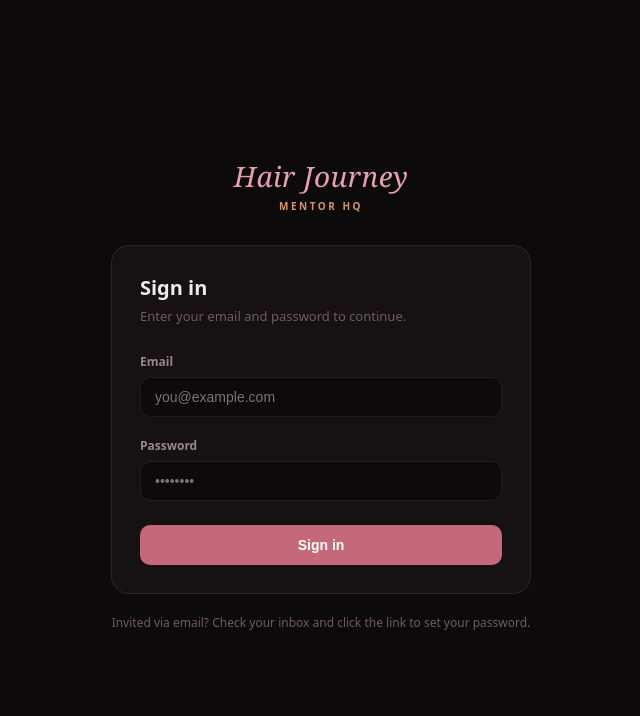
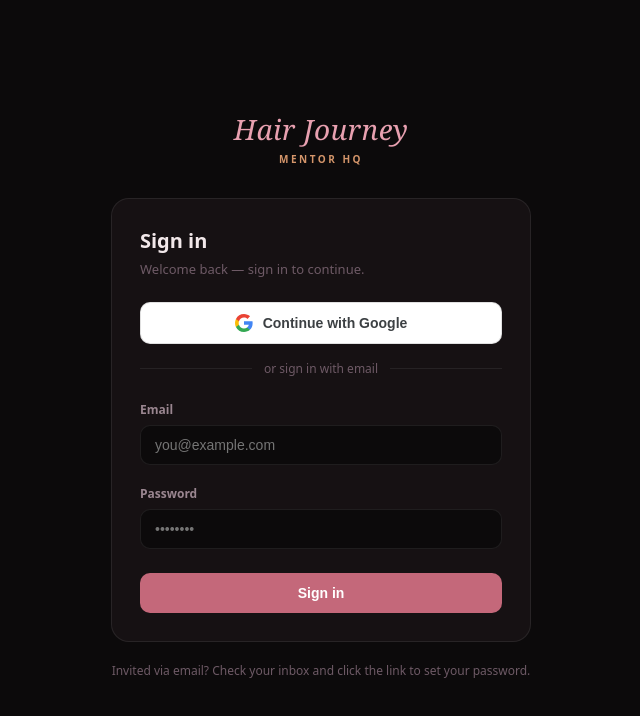
Before and after one commit to dnrhymer4/Client_Hair_Journey, a Next.js app: page /login in a window 1280 px wide. Shown: the top 716 px of the page, without its empty margins (319-959 px from the left). Built offline with nearby package versions, Linux system fonts and the light colour scheme; no server answers.

Commit message:
Update page.tsx
add google login

```diff
--- a/app/login/page.tsx
+++ b/app/login/page.tsx
@@ -4,6 +4,18 @@ import { useRouter } from "next/navigation";
 import { supabase } from "@/lib/supabaseClient";
 
 const C = { bg:"#0c0a0b", card:"#161113", border:"rgba(255,255,255,.08)", accent:"#c4687a", gold:"#d4956a", text:"#f2e8ea", muted:"#9a8690", dim:"#6e5a66" };
+const inp: CSSProperties = { width:"100%", background:"#0c0a0b", border:`1px solid rgba(255,255,255,.08)`, borderRadius:10, padding:"11px 14px", fontSize:14, color:"#f2e8ea", outline:"none", marginTop:6 };
+
+function GoogleIcon() {
+  return (
+    <svg width="18" height="18" viewBox="0 0 18 18" fill="none" xmlns="http://www.w3.org/2000/svg">
+      <path d="M17.64 9.2c0-.637-.057-1.251-.164-1.84H9v3.481h4.844a4.14 4.14 0 01-1.796 2.716v2.259h2.908c1.702-1.567 2.684-3.875 2.684-6.615z" fill="#4285F4"/>
+      <path d="M9 18c2.43 0 4.467-.806 5.956-2.184l-2.908-2.259c-.806.54-1.837.86-3.048.86-2.344 0-4.328-1.584-5.036-3.711H.957v2.332A8.997 8.997 0 009 18z" fill="#34A853"/>
+      <path d="M3.964 10.706A5.41 5.41 0 013.682 9c0-.593.102-1.17.282-1.706V4.962H.957A8.996 8.996 0 000 9c0 1.452.348 2.827.957 4.038l3.007-2.332z" fill="#FBBC05"/>
+      <path d="M9 3.58c1.321 0 2.508.454 3.44 1.345l2.582-2.58C13.463.891 11.426 0 9 0A8.997 8.997 0 00.957 4.962L3.964 7.294C4.672 5.163 6.656 3.58 9 3.58z" fill="#EA4335"/>
+    </svg>
+  );
+}
 
 export default function LoginPage() {
   const router = useRouter();
@@ -11,64 +23,81 @@ export default function LoginPage() {
   const [password, setPassword] = useState("");
   const [error, setError]       = useState("");
   const [loading, setLoading]   = useState(false);
-
-  const inp: CSSProperties = {
-    width: "100%", background: "#0c0a0b", border: `1px solid ${C.border}`,
-    borderRadius: 10, padding: "11px 14px", fontSize: 14, color: C.text,
-    outline: "none", marginTop: 6,
-  };
+  const [googleLoading, setGoogleLoading] = useState(false);
 
   async function handleSignIn(e: React.FormEvent) {
     e.preventDefault();
-    setError("");
-    setLoading(true);
+    setError(""); setLoading(true);
     const { error } = await supabase.auth.signInWithPassword({ email, password });
-    if (error) {
-      setError(error.message);
-      setLoading(false);
-    } else {
-      router.push("/");
-    }
+    if (error) { setError(error.message); setLoading(false); }
+    else { router.push("/"); }
+  }
+
+  async function handleGoogleSignIn() {
+    setError(""); setGoogleLoading(true);
+    const { error } = await supabase.auth.signInWithOAuth({
+      provider: "google",
+      options: {
+        redirectTo: `${window.location.origin}/auth/callback`,
+        queryParams: { access_type: "offline", prompt: "consent" },
+      },
+    });
+    if (error) { setError(error.message); setGoogleLoading(false); }
+    // On success the browser navigates away — no need to do anything
   }
 
   return (
-    <div style={{ minHeight: "100vh", background: C.bg, display: "flex", alignItems: "center", justifyContent: "center", padding: 20, fontFamily: "system-ui,-apple-system,sans-serif" }}>
-      <div style={{ width: "100%", maxWidth: 420 }}>
+    <div style={{ minHeight:"100vh", background:C.bg, display:"flex", alignItems:"center", justifyContent:"center", padding:20, fontFamily:"system-ui,-apple-system,sans-serif" }}>
+      <div style={{ width:"100%", maxWidth:420 }}>
         {/* Logo */}
-        <div style={{ textAlign: "center", marginBottom: 32 }}>
-          <div style={{ fontFamily: "Georgia,serif", fontStyle: "italic", fontSize: 28, color: "#e8a0b0", letterSpacing: 0.5 }}>Hair Journey</div>
-          <div style={{ fontSize: 10, fontWeight: 800, letterSpacing: ".25em", color: C.gold, marginTop: 4, textTransform: "uppercase" }}>Mentor HQ</div>
+        <div style={{ textAlign:"center", marginBottom:32 }}>
+          <div style={{ fontFamily:"Georgia,serif", fontStyle:"italic", fontSize:28, color:"#e8a0b0", letterSpacing:.5 }}>Hair Journey</div>
+          <div style={{ fontSize:10, fontWeight:800, letterSpacing:".25em", color:C.gold, marginTop:4, textTransform:"uppercase" as const }}>Mentor HQ</div>
         </div>
 
-        {/* Card */}
-        <div style={{ background: C.card, border: `1px solid ${C.border}`, borderRadius: 18, padding: 28 }}>
-          <h1 style={{ fontSize: 20, fontWeight: 800, color: C.text, margin: "0 0 6px" }}>Sign in</h1>
-          <p style={{ fontSize: 13, color: C.dim, margin: "0 0 24px" }}>Enter your email and password to continue.</p>
+        <div style={{ background:C.card, border:`1px solid ${C.border}`, borderRadius:18, padding:28 }}>
+          <h1 style={{ fontSize:20, fontWeight:800, margin:"0 0 6px" }}>Sign in</h1>
+          <p style={{ fontSize:13, color:C.dim, margin:"0 0 24px" }}>Welcome back — sign in to continue.</p>
 
+          {/* Google button */}
+          <button
+            onClick={handleGoogleSignIn}
+            disabled={googleLoading || loading}
+            style={{ width:"100%", display:"flex", alignItems:"center", justifyContent:"center", gap:10, background:"#fff", border:"1px solid rgba(0,0,0,.12)", borderRadius:10, padding:"11px 0", fontSize:14, fontWeight:600, color:"#3c4043", cursor:googleLoading?"not-allowed":"pointer", marginBottom:16, opacity:googleLoading?0.7:1, transition:"opacity .15s" }}
+          >
+            <GoogleIcon/>
+            {googleLoading ? "Redirecting…" : "Continue with Google"}
+          </button>
+
+          {/* Divider */}
+          <div style={{ display:"flex", alignItems:"center", gap:12, marginBottom:20 }}>
+            <div style={{ flex:1, height:1, background:"rgba(255,255,255,.07)" }}/>
+            <span style={{ fontSize:12, color:C.dim }}>or sign in with email</span>
+            <div style={{ flex:1, height:1, background:"rgba(255,255,255,.07)" }}/>
+          </div>
+
+          {/* Email / password form */}
           <form onSubmit={handleSignIn}>
-            <div style={{ marginBottom: 16 }}>
-              <label style={{ fontSize: 12, fontWeight: 600, color: C.muted }}>Email</label>
-              <input type="email" value={email} onChange={e => setEmail(e.target.value)} required placeholder="you@example.com" style={inp} />
+            <div style={{ marginBottom:16 }}>
+              <label style={{ fontSize:12, fontWeight:600, color:C.muted }}>Email</label>
+              <input type="email" value={email} onChange={e=>setEmail(e.target.value)} required placeholder="you@example.com" style={inp}/>
             </div>
-
-            <div style={{ marginBottom: 24 }}>
-              <label style={{ fontSize: 12, fontWeight: 600, color: C.muted }}>Password</label>
-              <input type="password" value={password} onChange={e => setPassword(e.target.value)} required placeholder="••••••••" style={inp} />
+            <div style={{ marginBottom:24 }}>
+              <label style={{ fontSize:12, fontWeight:600, color:C.muted }}>Password</label>
+              <input type="password" value={password} onChange={e=>setPassword(e.target.value)} required placeholder="••••••••" style={inp}/>
             </div>
-
             {error && (
-              <div style={{ background: "rgba(248,113,113,.1)", border: "1px solid rgba(248,113,113,.25)", borderRadius: 9, padding: "10px 14px", fontSize: 13, color: "#f87171", marginBottom: 18 }}>
+              <div style={{ background:"rgba(248,113,113,.1)", border:"1px solid rgba(248,113,113,.25)", borderRadius:9, padding:"10px 14px", fontSize:13, color:"#f87171", marginBottom:18 }}>
                 {error}
               </div>
             )}
-
-            <button type="submit" disabled={loading} style={{ width: "100%", background: loading ? "rgba(196,104,122,.5)" : C.accent, border: "none", borderRadius: 10, padding: "12px 0", fontSize: 14, fontWeight: 700, color: "#fff", cursor: loading ? "not-allowed" : "pointer" }}>
+            <button type="submit" disabled={loading || googleLoading} style={{ width:"100%", background:loading?"rgba(196,104,122,.5)":C.accent, border:"none", borderRadius:10, padding:"12px 0", fontSize:14, fontWeight:700, color:"#fff", cursor:loading?"not-allowed":"pointer" }}>
               {loading ? "Signing in…" : "Sign in"}
             </button>
           </form>
         </div>
 
-        <p style={{ textAlign: "center", marginTop: 20, fontSize: 12, color: C.dim }}>
+        <p style={{ textAlign:"center", marginTop:20, fontSize:12, color:C.dim }}>
           Invited via email? Check your inbox and click the link to set your password.
         </p>
       </div>
```
